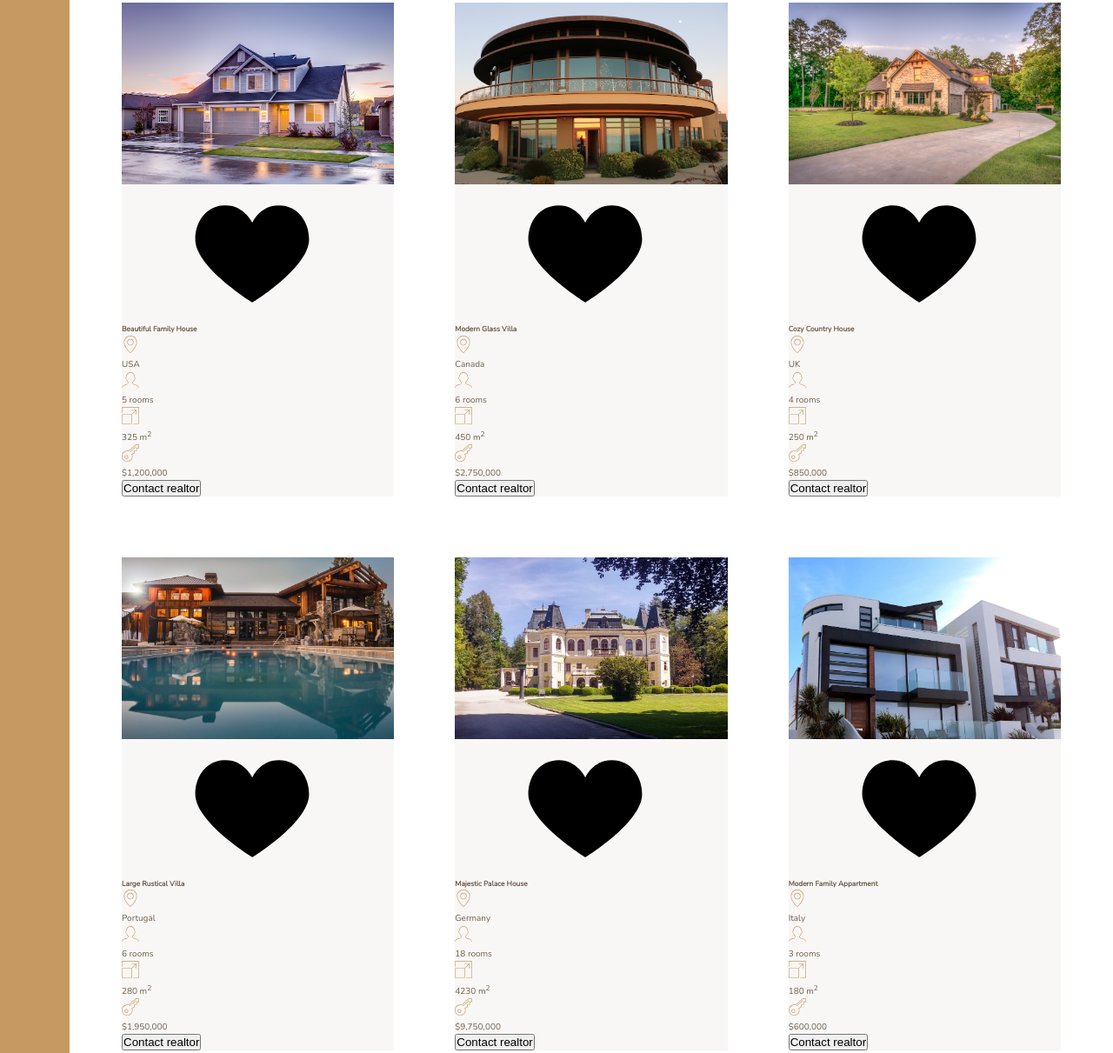
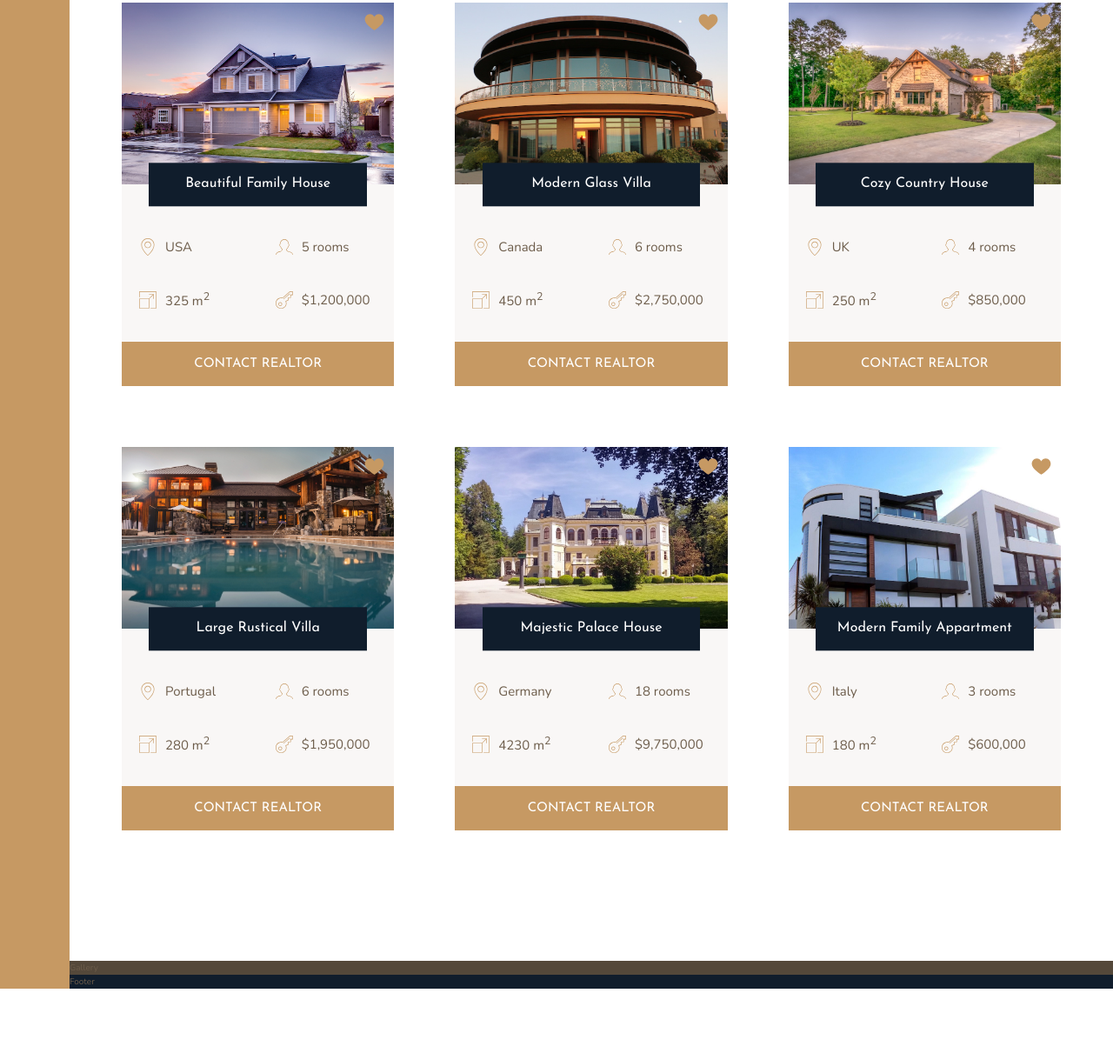
Before and after one commit to ewaldvveen/CSS-Grid-Example-Website, a website: page index.html in a window 1280 px wide. Shown: the part 1967-3178 px from the top of the page at 87% size. After the commit the page ends 3104 px from the top, so only its background shows below. Drawn offline with nearby package versions, Linux system fonts and the light colour scheme; files that its build step writes are made by us from their sources.

Commit message:
Finished Home section
Finished the Home section.

```diff
--- a/index.html
+++ b/index.html
@@ -92,7 +92,7 @@
         <section class="homes">
             <div class="home">
                 <img src="img/house-1.jpeg" alt="House 1" class="home__img">
-                <svg class="feature__like">
+                <svg class="home__like">
                     <use xlink:href="img/sprite.svg#icon-heart-full"></use>
                 </svg>
                 <h5 class="home__name">Beautiful Family House</h5>
@@ -120,11 +120,11 @@
                     </svg>
                     <p>$1,200,000</p>
                 </div>
-                <button class="cta">Contact realtor</button>
+                <button class="btn home__btn">Contact realtor</button>
             </div>
             <div class="home">
                 <img src="img/house-2.jpeg" alt="House 2" class="home__img">
-                <svg class="feature__like">
+                <svg class="home__like">
                     <use xlink:href="img/sprite.svg#icon-heart-full"></use>
                 </svg>
                 <h5 class="home__name">Modern Glass Villa</h5>
@@ -152,11 +152,11 @@
                     </svg>
                     <p>$2,750,000</p>
                 </div>
-                <button class="cta">Contact realtor</button>
+                <button class="btn home__btn">Contact realtor</button>
             </div>
             <div class="home">
                 <img src="img/house-3.jpeg" alt="House 3" class="home__img">
-                <svg class="feature__like">
+                <svg class="home__like">
                     <use xlink:href="img/sprite.svg#icon-heart-full"></use>
                 </svg>
                 <h5 class="home__name">Cozy Country House</h5>
@@ -184,11 +184,11 @@
                     </svg>
                     <p>$850,000</p>
                 </div>
-                <button class="cta">Contact realtor</button>
+                <button class="btn home__btn">Contact realtor</button>
             </div>
             <div class="home">
                 <img src="img/house-4.jpeg" alt="House 4" class="home__img">
-                <svg class="feature__like">
+                <svg class="home__like">
                     <use xlink:href="img/sprite.svg#icon-heart-full"></use>
                 </svg>
                 <h5 class="home__name">Large Rustical Villa</h5>
@@ -216,11 +216,11 @@
                     </svg>
                     <p>$1,950,000</p>
                 </div>
-                <button class="cta">Contact realtor</button>
+                <button class="btn home__btn">Contact realtor</button>
             </div>
             <div class="home">
                 <img src="img/house-5.jpeg" alt="House 5" class="home__img">
-                <svg class="feature__like">
+                <svg class="home__like">
                     <use xlink:href="img/sprite.svg#icon-heart-full"></use>
                 </svg>
                 <h5 class="home__name">Majestic Palace House</h5>
@@ -248,11 +248,11 @@
                     </svg>
                     <p>$9,750,000</p>
                 </div>
-                <button class="cta">Contact realtor</button>
+                <button class="btn home__btn">Contact realtor</button>
             </div>
             <div class="home">
                 <img src="img/house-6.jpeg" alt="House 6" class="home__img">
-                <svg class="feature__like">
+                <svg class="home__like">
                     <use xlink:href="img/sprite.svg#icon-heart-full"></use>
                 </svg>
                 <h5 class="home__name">Modern Family Appartment</h5>
@@ -280,7 +280,7 @@
                     </svg>
                     <p>$600,000</p>
                 </div>
-                <button class="cta">Contact realtor</button>
+                <button class="btn home__btn">Contact realtor</button>
             </div>
         </section>
         <section class="gallery">
--- a/sass/_homes.scss
+++ b/sass/_homes.scss
@@ -11,29 +11,80 @@
 .home {
     background-color: $color-grey-light-1;
 
+    // Grid
+    display: grid;
+    grid-template-columns: repeat(2, 1fr);
+    grid-row-gap: 3.5rem;
+
     &__img {
         width: 100%;
+        z-index: 1;
+
+        // Grid
+        grid-row: 1 / 2;
+        grid-column: 1 / -1;
     }
 
     &__like {
+        fill: $color-primary;
+        width: 2.5rem;
+        height: 2.5rem;
+        margin: 1rem;
+        z-index: 10;
 
+        // Grid
+        grid-row: 1 / 2;
+        grid-column: 2 / 3;
+        justify-self: end;
     }
 
     &__name {
+        width: 80%;
+        font-family: $font-display;
+        font-size: 1.6rem;
+        font-weight: 400;
+        text-align: center;
+        padding: 1.25rem;
+        background-color: $color-secondary;
+        color: #fff;
+        transform: translateY(50%);
+        z-index: 10;
 
+        // Grid
+        grid-row: 1 / 2;
+        grid-column: 1 / -1;
+        justify-self: center;
+        align-self: end;
+    }
+
+    &__location,
+    &__rooms {
+        margin-top: 2.5rem;
     }
 
     &__location,
     &__rooms,
     &__area,
     &__price {
+        font-size: 1.5rem;
+        margin-left: 2rem;
+
+        display: flex;
+        align-items: center;
+
         svg {
             fill: $color-primary;
             width: 2rem;
             height: 2rem;
+            margin-right: 1rem;
         }
         p {
 
         }
     }
+
+    &__btn {
+        // Grid
+        grid-column: 1 / -1;
+    }
 }
```
